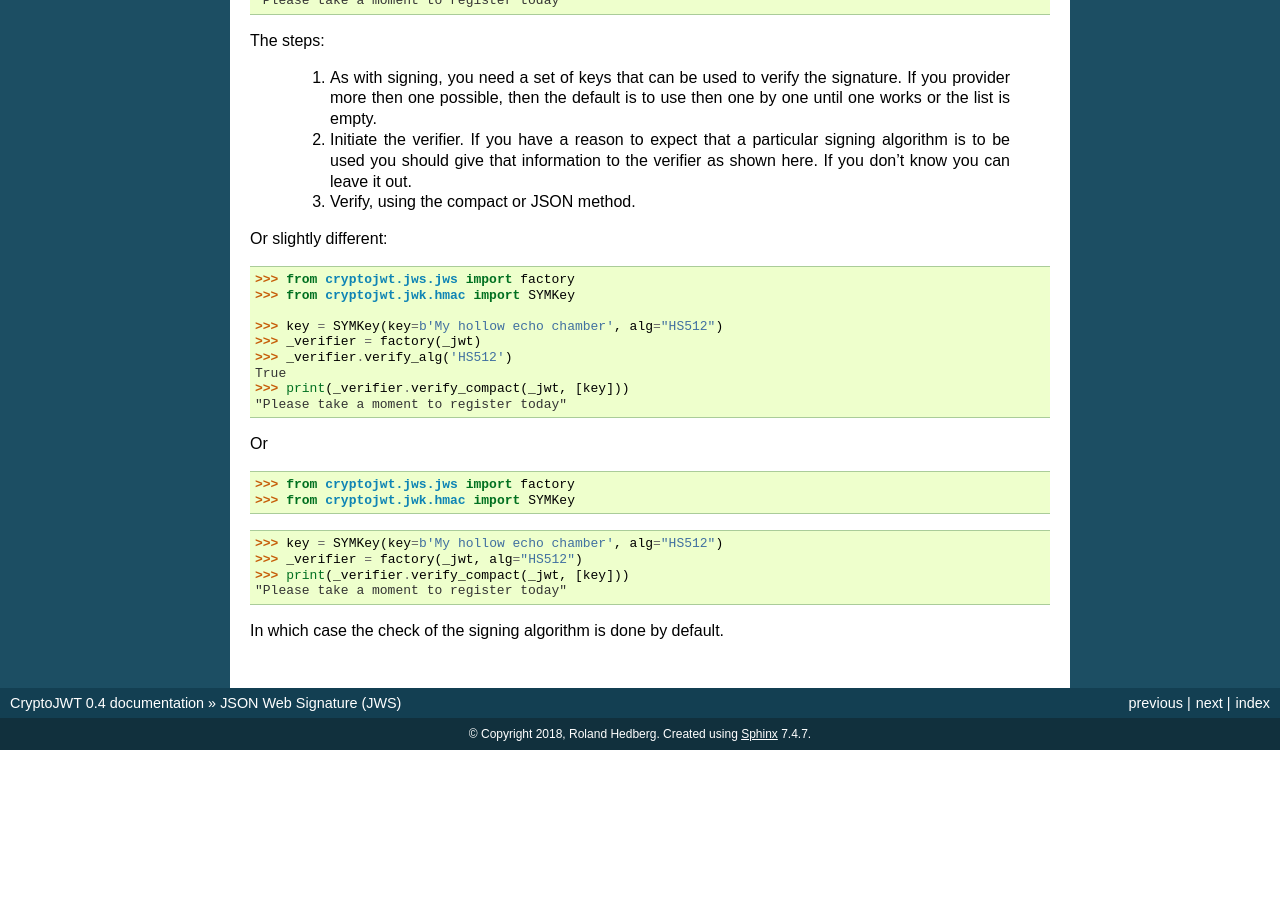
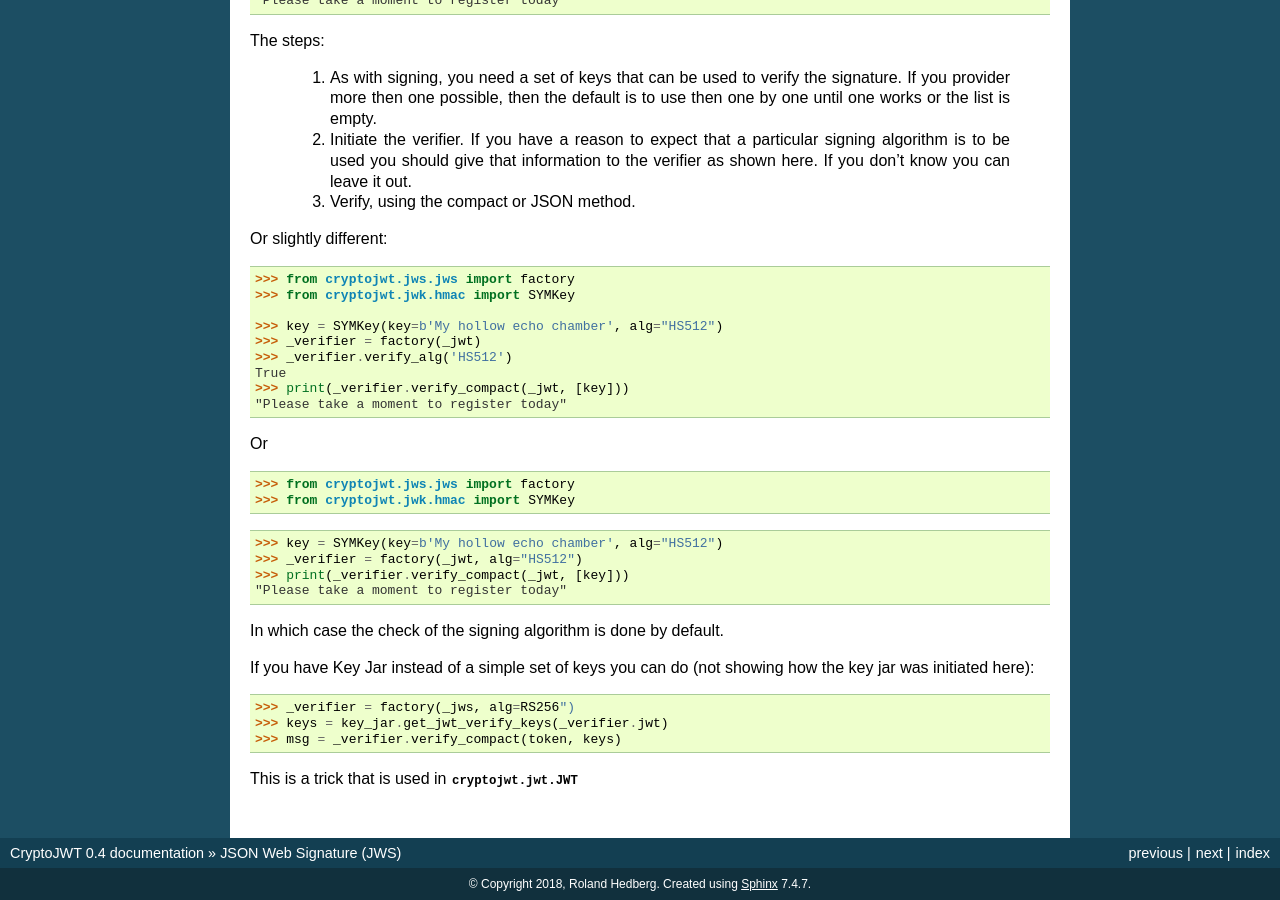
Before and after one commit to IdentityPython/JWTConnect-Python-CryptoJWT, a Sphinx documentation site: the page built from doc/jws.rst, in a window 1280 px wide and 900 px high, scrolled down 891 px. Built offline with Sphinx 7.4.7, drawn with Linux system fonts in a browser that asks for light colours; before the commit the page ends 1641 px from its top, so only the background shows below that.

Commit message:
A bit more doc.

```diff
--- a/doc/jws.rst
+++ b/doc/jws.rst
@@ -80,5 +80,13 @@ Or
 
 In which case the check of the signing algorithm is done by default.
 
+If you have Key Jar instead of a simple set of keys you can do (not showing how the key jar was initiated here)::
+
+    >>> _verifier = factory(_jws, alg=RS256")
+    >>> keys = key_jar.get_jwt_verify_keys(_verifier.jwt)
+    >>> msg = _verifier.verify_compact(token, keys)
+
+This is a trick that is used in :py:class:`cryptojwt.jwt.JWT`
+
 
 .. _RFC7515: https://tools.ietf.org/html/rfc7515
```
